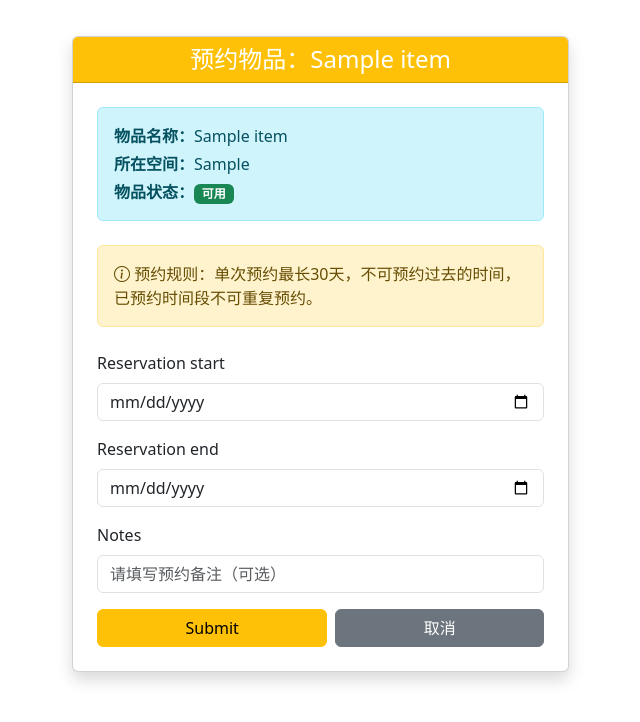
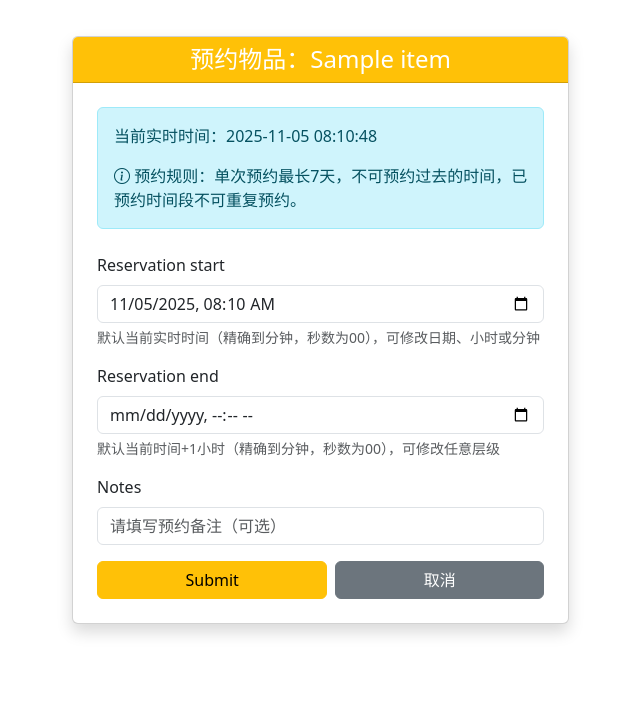
Before and after one commit to Chen-yuyang/flask_project_1, a Flask app: template app/templates/reservations/create.html in a window 1280 px wide. Shown: the part 56-778 px from the top of the page, without its empty margins (426-1066 px from the left). Run offline with Flask 3, Linux system fonts and the light colour scheme; the template is opened without the code that fills it: most values are stand-ins (such as "Sample title", 1, 10 or a date in 2020); form fields are guessed from the names that the template uses.

Commit message:
V14 预约功能：创建预约想要精确到秒，但是存在错误

```diff
--- a/app/models.py
+++ b/app/models.py
@@ -195,7 +195,7 @@ class Reservation(db.Model):
     _utc_created_at = db.Column('created_at', db.DateTime, default=datetime.utcnow)
     status = db.Column(db.String(20), default='valid')  # valid, cancelled, used
 
-    # 前端调用reservation.reservation_start / end / created_at时返回本地时间
+    # 前端调用时返回东八区本地时间
     @property
     def reservation_start(self):
         if not self._utc_reservation_start:
@@ -217,8 +217,8 @@ class Reservation(db.Model):
         utc_aware = pytz.utc.localize(self._utc_created_at)
         return utc_aware.astimezone(LOCAL_TIMEZONE)
 
-    # 预约有效性判断基于UTC时间（逻辑不变）
+    # 预约有效性判断（基于UTC时间）
     def is_active(self):
         now = datetime.utcnow()
         return (self.status == 'valid' and
-                self._utc_reservation_start <= now <= self._utc_reservation_end)  # 使用数据库原始UTC时间
+                self._utc_reservation_start <= now <= self._utc_reservation_end)
--- a/app/templates/reservations/create.html
+++ b/app/templates/reservations/create.html
@@ -10,44 +10,55 @@
                 <h4 class="card-title text-center mb-0">预约物品：{{ item.name }}</h4>
             </div>
             <div class="card-body p-4">
-                <!-- 物品基本信息 -->
+                <!-- 实时当前时间提示 -->
                 <div class="alert alert-info mb-4">
-                    <p class="mb-1"><strong>物品名称：</strong>{{ item.name }}</p>
-                    <p class="mb-1"><strong>所在空间：</strong>{{ item.space.get_path() }}</p>
-                    <p class="mb-0"><strong>物品状态：</strong><span class="badge bg-success">可用</span></p>
-                </div>
-
-                <!-- 预约说明 -->
-                <div class="alert alert-warning mb-4">
-                    <p class="mb-0"><i class="bi bi-info-circle"></i> 预约规则：单次预约最长30天，不可预约过去的时间，已预约时间段不可重复预约。</p>
+                    <p id="current-time">正在获取当前时间...</p>
+                    <p class="mb-0"><i class="bi bi-info-circle"></i> 预约规则：单次预约最长7天，不可预约过去的时间，已预约时间段不可重复预约。</p>
                 </div>
 
                 <!-- 预约表单 -->
-                <form method="POST">
+                <form method="POST" id="reservation-form">
                     {{ form.hidden_tag() }}
 
-                    <!-- 预约开始时间 -->
+                    <!-- 预约开始时间（修复语法错误） -->
                     <div class="mb-3">
                         {{ form.reservation_start.label(class="form-label") }}
-                        {{ form.reservation_start(class="form-control" + (" is-invalid" if form.reservation_start.errors else ""), type="date") }}
+                        {{ form.reservation_start(
+                            id="reservation_start",
+                            class="form-control" + (" is-invalid" if form.reservation_start.errors else ""),
+                            type="datetime-local",
+                            step="60",
+                            required=True
+                        ) }}
                         {% for error in form.reservation_start.errors %}
                         <div class="invalid-feedback">{{ error }}</div>
                         {% endfor %}
+                        <div class="form-text">默认当前实时时间（精确到分钟，秒数为00），可修改日期、小时或分钟</div>
                     </div>
 
-                    <!-- 预约结束时间 -->
+                    <!-- 预约结束时间（修复语法错误） -->
                     <div class="mb-3">
                         {{ form.reservation_end.label(class="form-label") }}
-                        {{ form.reservation_end(class="form-control" + (" is-invalid" if form.reservation_end.errors else ""), type="date") }}
+                        {{ form.reservation_end(
+                            class="form-control" + (" is-invalid" if form.reservation_end.errors else ""),
+                            type="datetime-local",
+                            step="60",
+                            required=True
+                        ) }}
                         {% for error in form.reservation_end.errors %}
                         <div class="invalid-feedback">{{ error }}</div>
                         {% endfor %}
+                        <div class="form-text">默认当前时间+1小时（精确到分钟，秒数为00），可修改任意层级</div>
                     </div>
 
-                    <!-- 预约备注 -->
+                    <!-- 预约备注（修复语法错误） -->
                     <div class="mb-3">
                         {{ form.notes.label(class="form-label") }}
-                        {{ form.notes(class="form-control" + (" is-invalid" if form.notes.errors else ""), rows=3, placeholder="请填写预约备注（可选）") }}
+                        {{ form.notes(
+                            class="form-control" + (" is-invalid" if form.notes.errors else ""),
+                            rows=3,
+                            placeholder="请填写预约备注（可选）"
+                        ) }}
                         {% for error in form.notes.errors %}
                         <div class="invalid-feedback">{{ error }}</div>
                         {% endfor %}
@@ -63,4 +74,34 @@
         </div>
     </div>
 </div>
+
+<!-- JavaScript 实时更新时间 -->
+<script>
+  // 实时更新预约开始时间为当前本地时间（东八区，秒数强制为00）
+  function updateStartTime() {
+    const now = new Date(); // 本地东八区时间
+    now.setSeconds(0, 0); // 秒数固定为00
+    const formatted = now.toISOString().slice(0, 16) + ':00';
+    document.getElementById('reservation_start').value = formatted;
+  }
+
+  // 实时显示当前本地时间（东八区）
+  function updateCurrentTime() {
+    const now = new Date(); // 本地东八区时间
+    const formatted = now.toISOString().slice(0, 19).replace('T', ' ');
+    document.getElementById('current-time').textContent = `当前实时时间：${formatted}`;
+  }
+
+  window.onload = function() {
+    updateStartTime();
+    updateCurrentTime();
+    setInterval(updateStartTime, 60000); // 每分钟更新一次（秒数固定）
+    setInterval(updateCurrentTime, 1000); // 每秒更新时间提示
+  };
+
+  // 提交前最后一次更新
+  document.getElementById('reservation-form').addEventListener('submit', function() {
+    updateStartTime();
+  });
+</script>
 {% endblock %}
```
Also changed, not shown: app/forms/reservation_forms.py (+32 -9 lines), app/routes/reservations.py (+14 -19 lines).
